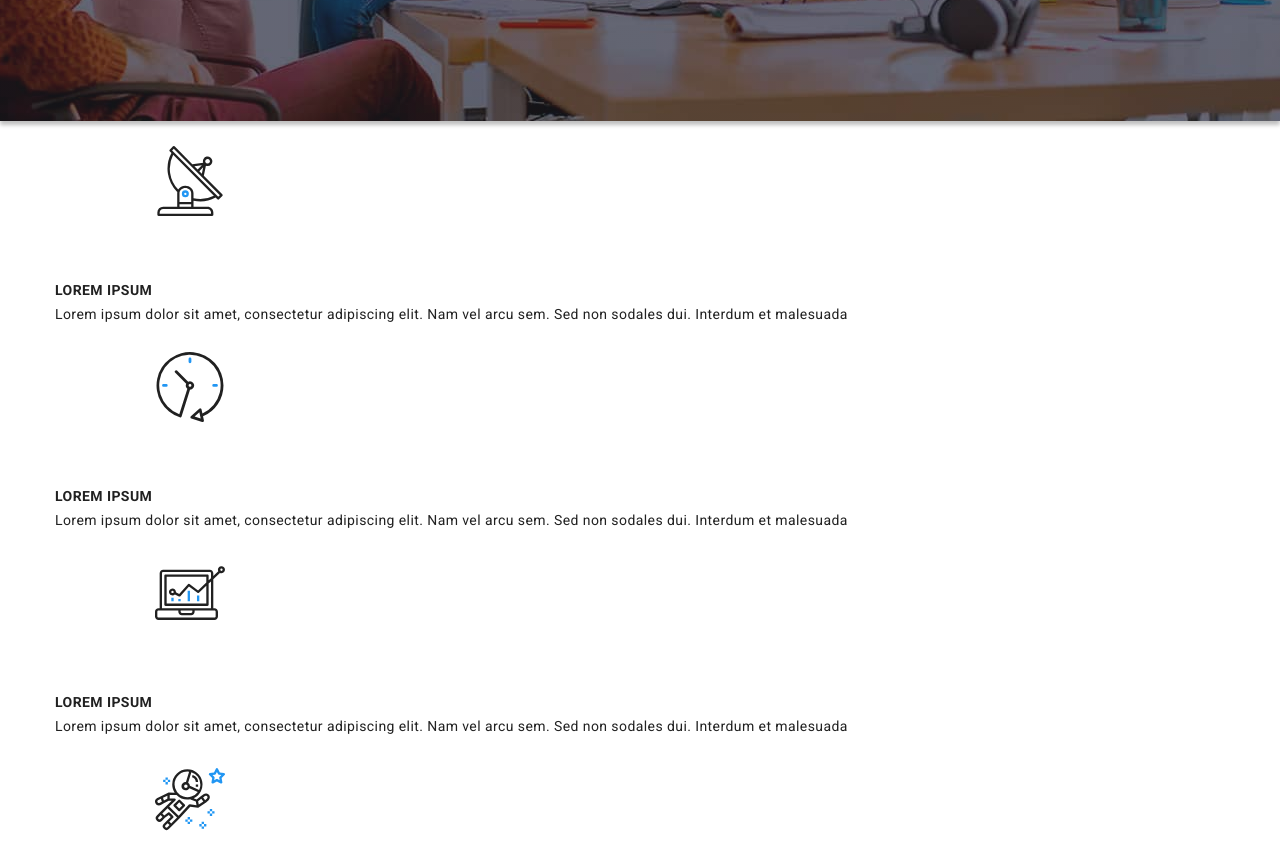
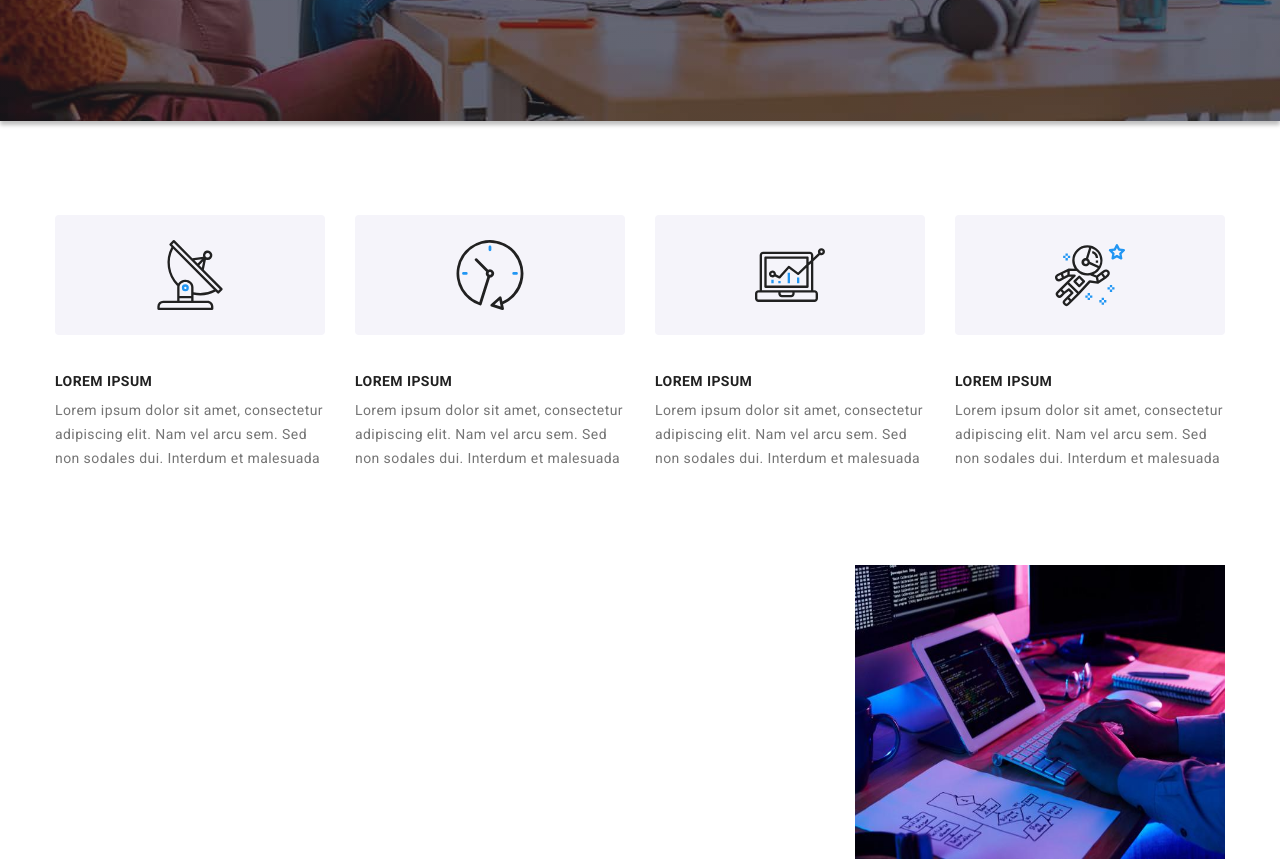
Before and after one commit to UlaMazurek/goit-markup-hw-08, a plain HTML site: page index.html in a window 1280 px wide. Shown: the part 560-1422 px from the top of the page. Drawn offline with nearby package versions, Linux system fonts and the light colour scheme.

Commit message:
added asset section

```diff
--- a/index.html
+++ b/index.html
@@ -278,7 +278,7 @@
         </div>
 
 
-        <section class="asset section">
+        <!-- <section class="asset section">
             <div class="container">
                 <ul class="asset-list">
                 <li class="asset-element">
@@ -343,10 +343,10 @@
                 </li>
                 </ul>
             </div>
-        </section>
+        </section> -->
 
-        <!-- <section class="asset section">
-            <div class="container asset__container">
+        <section class="asset section">
+            <div class="container">
                 <ul class="asset__list">
                 <li class="asset__element">
                     <svg class="asset__logo">
@@ -362,9 +362,9 @@
                     <h4 class="asset__title">LOREM IPSUM</h4>
                     <p class="asset__description">Lorem ipsum dolor sit amet, consectetur adipiscing elit. Nam vel arcu sem. Sed non sodales dui. Interdum et malesuada
                     </p>
-                </li> -->
+                </li>
 
-                <!-- <li class="asset__element">
+               <li class="asset__element">
                     <svg class="asset__logo">
                         <use
                         href="./images/icons.svg#icon-clock-1"
@@ -410,7 +410,7 @@
                 </li>
                 </ul>
             </div>
-        </section> -->
+        </section>
 
         <section class="scope section no-padding">
             <div class="container">
--- /dev/null
+++ b/sass/components/_asset.scss
@@ -0,0 +1,44 @@
+.asset {
+    padding-top: $section-padding-top;
+    padding-bottom: $section-padding-bottom;
+
+    &__list {
+        display: flex;
+        flex-wrap: wrap;
+        column-gap: 30px;
+        padding: 0;
+        width: 1170px;
+        flex-direction: row;
+        justify-content: center;
+        align-content: center;
+        margin: 0 auto;
+        }
+
+    &__element {
+        flex-basis: calc((100% - 90px) / 4);
+        }
+
+    &__logo {
+        width: 270px;
+        height: 120px;
+        background-color: $team-bg-color;
+        margin-bottom: 30px;
+        border-radius: 4px;
+        }
+
+    &__title {
+        font-weight: 700;
+        font-size: $main-font-size;
+        line-height: $main-line-height;
+        letter-spacing: $main-letter-spacing;
+        margin-bottom: 10px;
+        }
+
+    &__description {
+        color: $header-contact-color;
+        font-size: $main-font-size;
+        line-height: $big-line-height;
+        letter-spacing: $main-letter-spacing;
+        width: 270px;
+        }
+}
--- a/sass/main.scss
+++ b/sass/main.scss
@@ -3,16 +3,19 @@
 
 @import './components/_commons.scss';
 
+
+/*Header*/
 @import './components/_header.scss';
-
 @import './components/nav.scss';
-
 @import './components/logo.scss';
-
 @import './components/contacts.scss';
 
+/*Main text section*/
 @import './components/_text.scss';
 
+/*Modal*/
 @import './components/_modal.scss';
+@import './components/_order-form.scss';
 
-@import './components/_order-form.scss';
+/*Asset section*/
+@import './components/_asset.scss';
```
Also changed, not shown: public/css/main.css, public/css/main.min.css, 2 other files.
